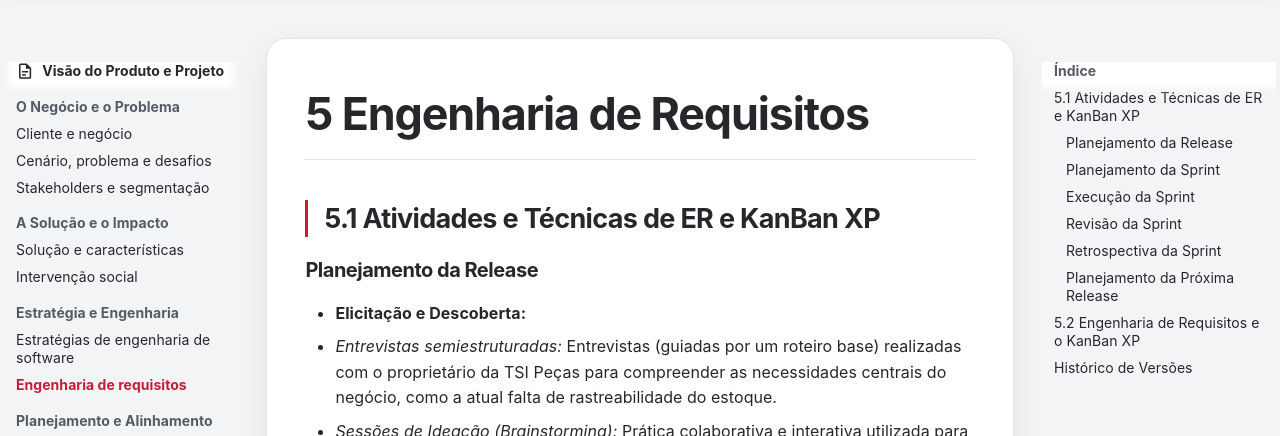
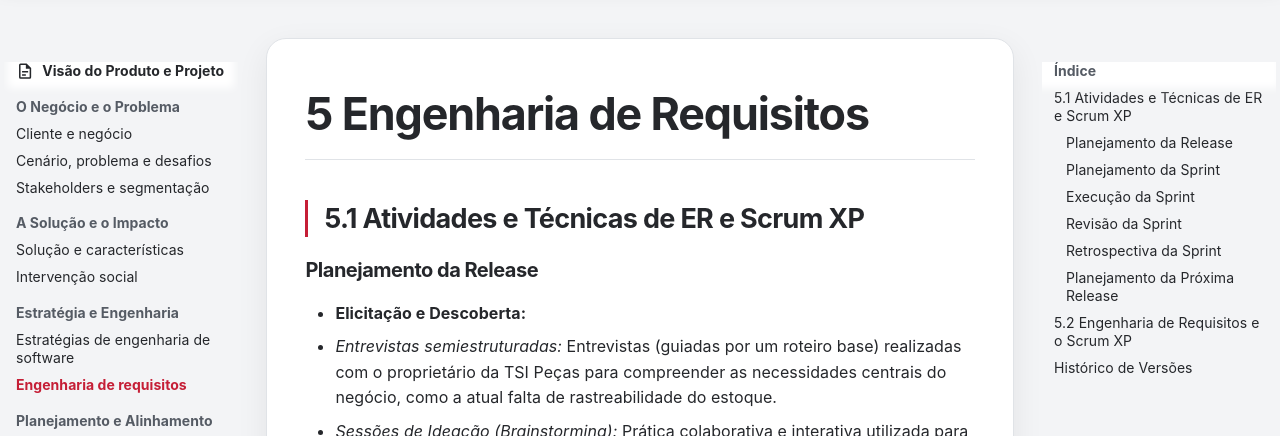
Before and after one commit to mdsreq-fga-unb/REQ-202562-T02-TSI-AutoPecas, an MkDocs documentation site: the page built from docs/visao-produto/engenharia-de-requisitos.md, in a window 1280 px wide and 900 px high. Shown: the part 124-560 px from the top of the window. Built offline with MkDocs 1.6.1 and Material for MkDocs 9.7.7, drawn with Linux system fonts in a browser that asks for light colours; comment, search, counter and statistics services are not loaded; some of the changed text lies outside the part shown.

Commit message:
fix no termo scrum

```diff
--- a/docs/visao-produto/engenharia-de-requisitos.md
+++ b/docs/visao-produto/engenharia-de-requisitos.md
@@ -1,6 +1,6 @@
 # 5 Engenharia de Requisitos
 
-## 5.1 Atividades e Técnicas de ER e KanBan XP
+## 5.1 Atividades e Técnicas de ER e Scrum XP
 
 ### Planejamento da Release
 
@@ -62,7 +62,7 @@
 
 ---
 
-## 5.2 Engenharia de Requisitos e o KanBan XP
+## 5.2 Engenharia de Requisitos e o Scrum XP
 
 | Fases do Processo | Atividades ER | Prática | Técnica | Resultado Esperado |
 | :--- | :--- | :--- | :--- | :--- |
@@ -95,3 +95,4 @@
 | 3.0 | 20/09/2026 | Revisão após feedback do professor e monitor | [Rodrigo Barbosa](https://github.com/RodrigoCBarbosa) |
 | 4.0 | 11/10/2026 | Correção após analise do monitor | [Rodrigo Barbosa](https://github.com/RodrigoCBarbosa) |
 | 4.1 | 12/10/2026 | Correção após analise do monitor | [Rodrigo Barbosa](https://github.com/RodrigoCBarbosa) |
+| 4.2 | 12/10/2026 | Fix no Scrum | [Rodrigo Barbosa](https://github.com/RodrigoCBarbosa) |
```
